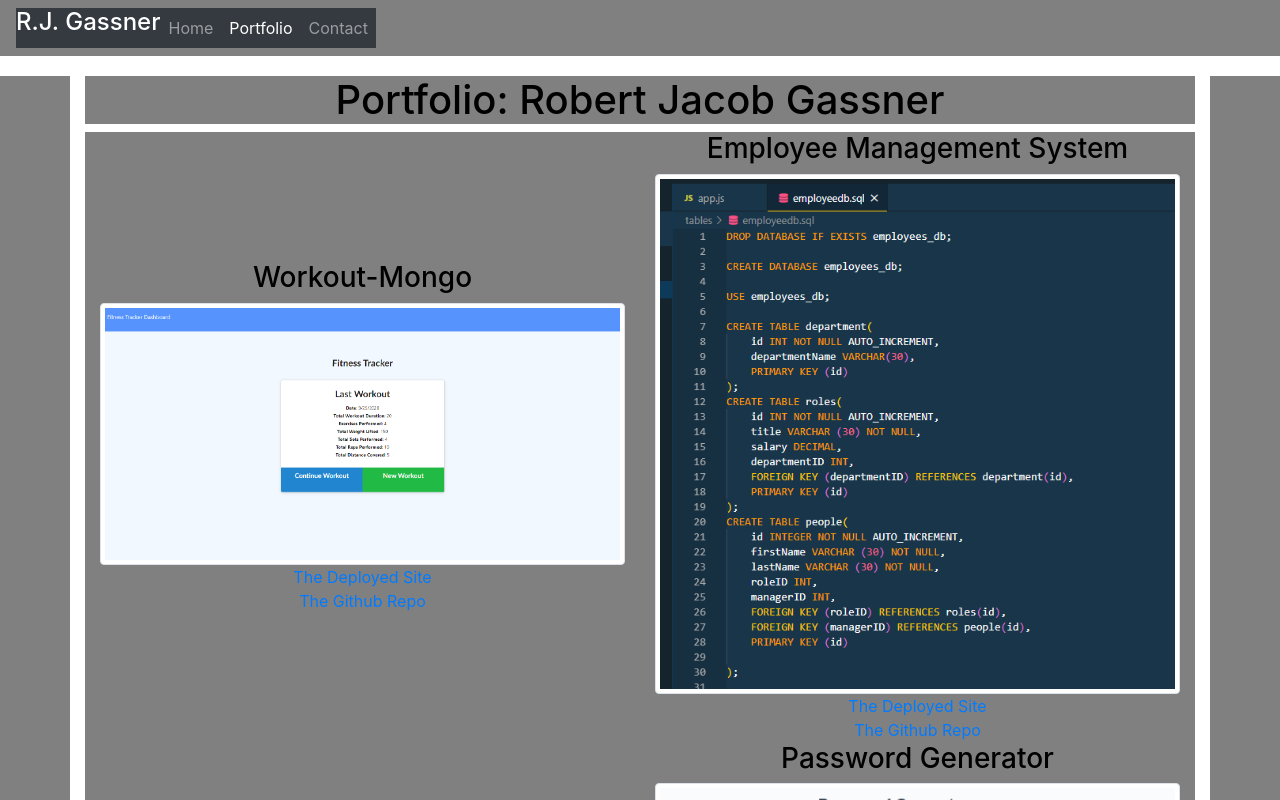
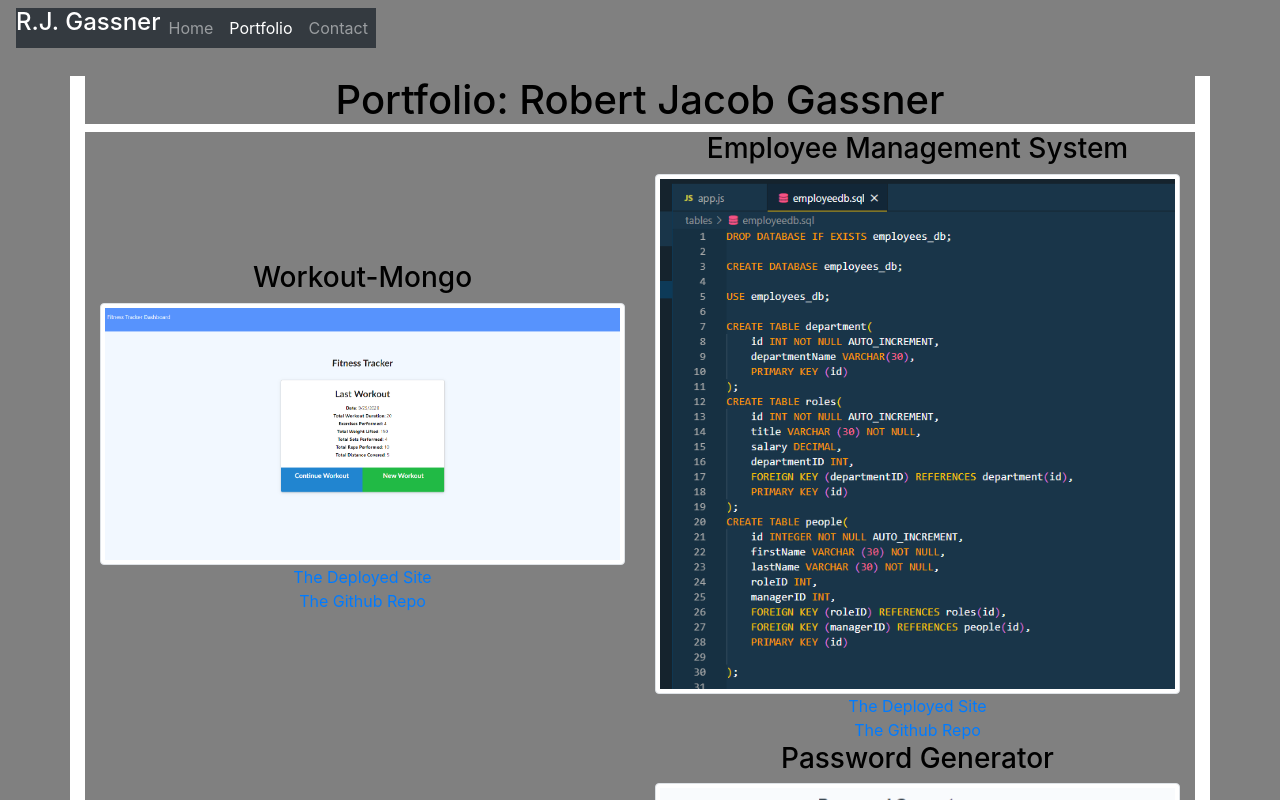
Before and after one commit to razzlejazzled/Portfolio-React, a React (Create React App) app: page /portfolio in a window 1280 px wide. Shown: the top 800 px of the page. Built offline with nearby package versions, Linux system fonts and the light colour scheme.

Commit message:
fixed one element's color

```diff
--- a/src/components/Pages/pageStyles/portfolio.css
+++ b/src/components/Pages/pageStyles/portfolio.css
@@ -1,11 +1,15 @@
 .page{
     background-color: gray;
+}
+
+.component{
+    background-color: gray
 }
 
 #info{
     background-color: darkgrey;
     color: black;
-    margin-top: 20px;
+    margin-top: 2px;
     text-align: center;
 }
 
@@ -25,8 +29,17 @@
 
 #head{
     background-color: gray;
+
 }
 
 #container{
     background-color: gray;
 }
+
+#root{
+    background-color: gray
+}
+
+#info{
+    background-color: gray
+}
```
